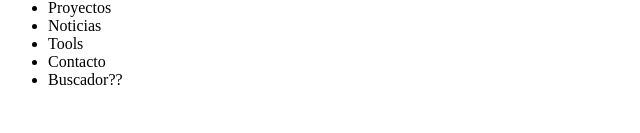
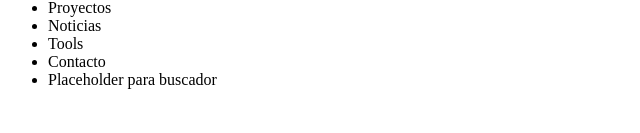
Before and after one commit to Efocor/LABsite, a React (Vite) app: page / in a window 1280 px wide. Shown: the part 167-300 px from the top of the page, without its empty margins (0-640 px from the left). Built offline with nearby package versions, Linux system fonts and the light colour scheme.

Commit message:
Cambio de titulo de seccion en Navbar.jsx

```diff
--- a/src/Components/Navbar/Navbar.jsx
+++ b/src/Components/Navbar/Navbar.jsx
@@ -13,7 +13,7 @@ const Navbar = () => {
         <li>Noticias</li>
         <li>Tools</li>
         <li>Contacto</li>
-        <li>Buscador??</li>
+        <li>Placeholder para buscador</li>
       </ul>
     </nav>
   )
```
